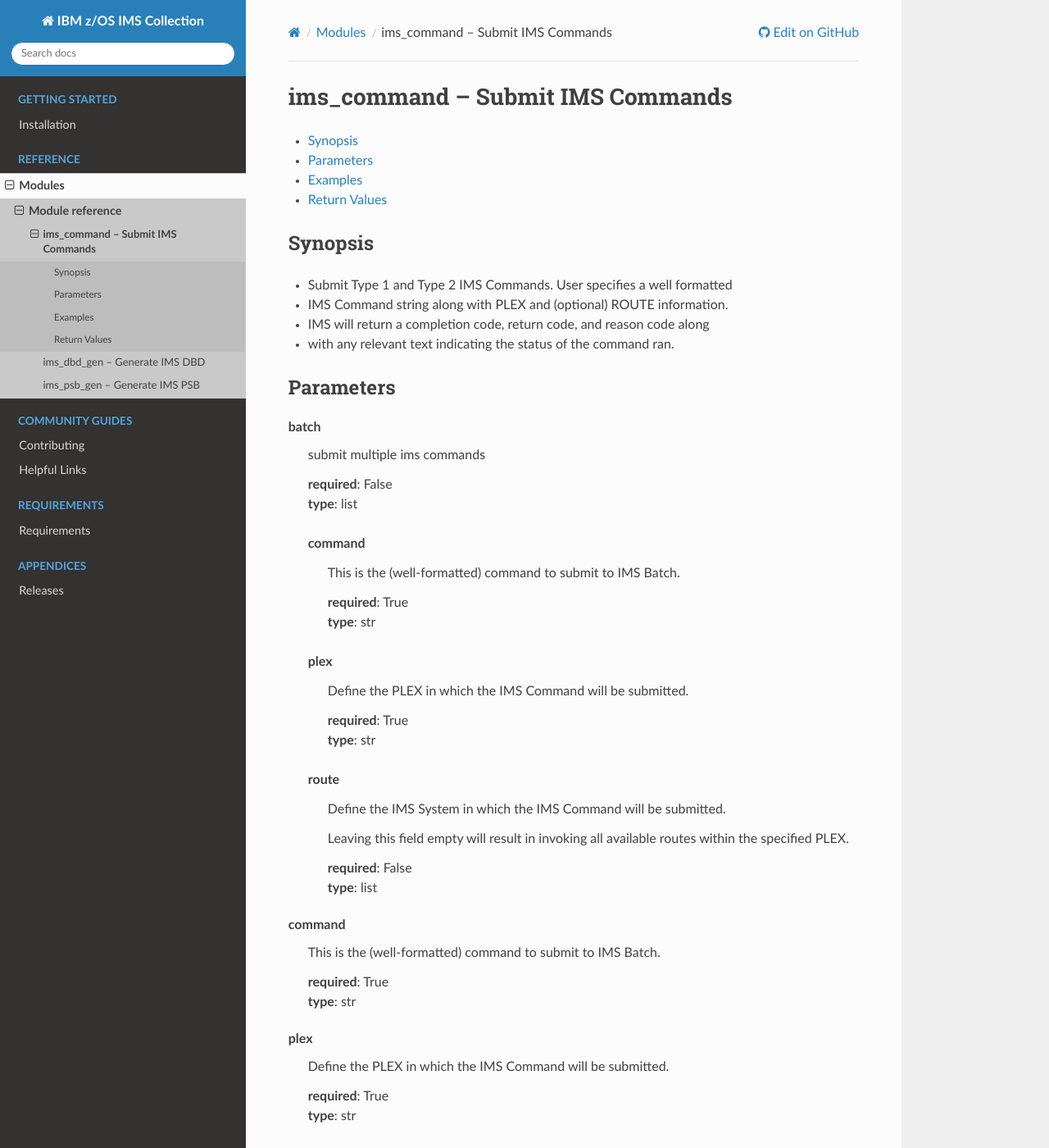
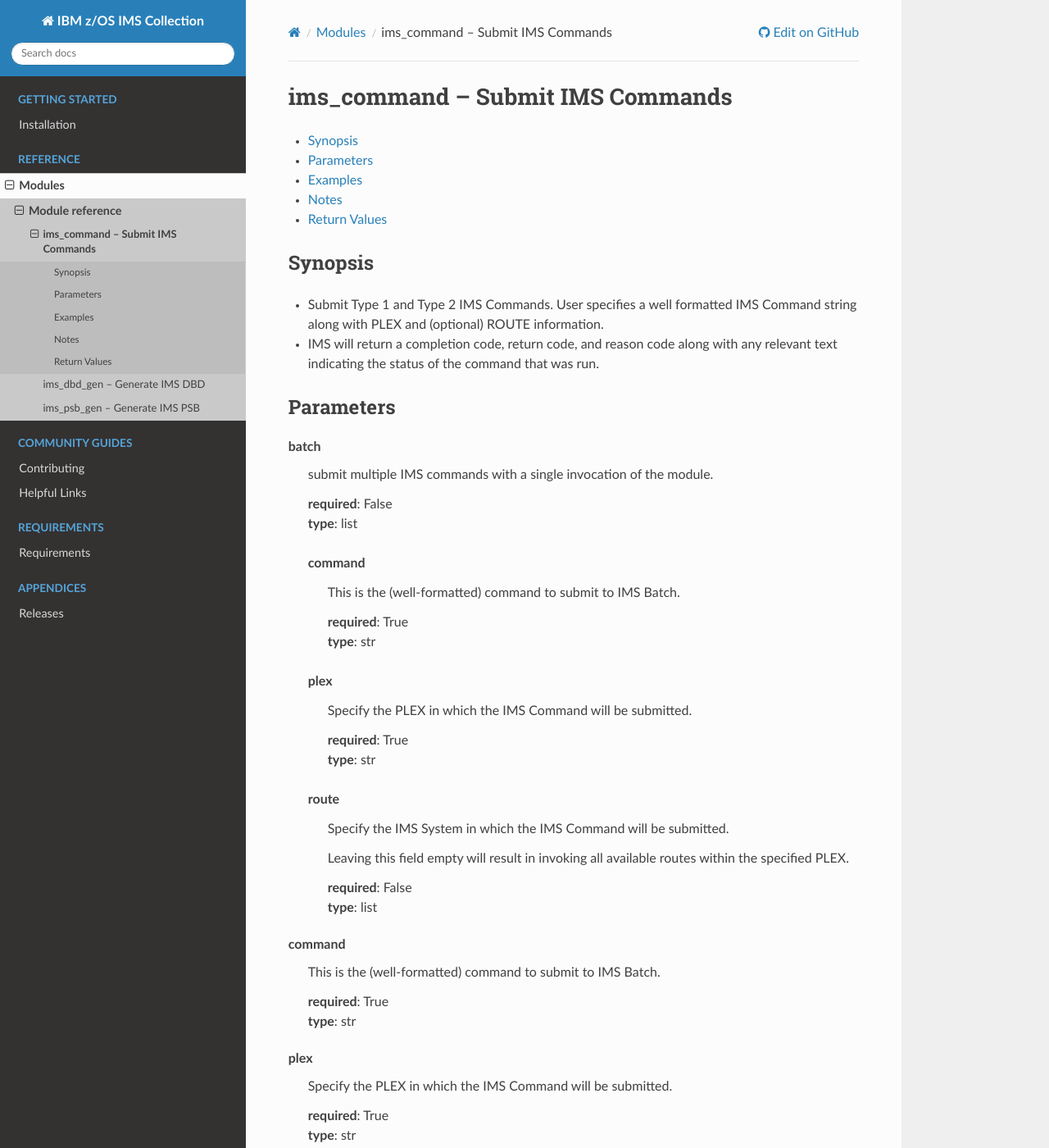
Before and after one commit to ansible-collections/ibm_zos_ims, a Sphinx documentation site: the page built from docs/source/modules/ims_command.rst, in a window 1280 px wide and 1400 px high. Shown: the whole window at 82% size. Built offline with Sphinx 7.4.7 and the Read the Docs theme 2.0.0, drawn with Linux system fonts in a browser that asks for light colours; pages that are not in the unit, such as notebooks, are missing from menus; some of the changed text lies outside the part shown.

Commit message:
add ims_command doc source rst.

```diff
--- a/docs/source/modules/ims_command.rst
+++ b/docs/source/modules/ims_command.rst
@@ -16,10 +16,8 @@
 
 Synopsis
 --------
-- Submit Type 1 and Type 2 IMS Commands. User specifies a well formatted
-- IMS Command string along with PLEX and (optional) ROUTE information.
-- IMS will return a completion code, return code, and reason code along
-- with any relevant text indicating the status of the command ran.
+- Submit Type 1 and Type 2 IMS Commands. User specifies a well formatted IMS Command string along with PLEX and (optional) ROUTE information.
+- IMS will return a completion code, return code, and reason code along with any relevant text indicating the status of the command that was run.
 
 
 
@@ -32,7 +30,7 @@
 
 
 batch
-  submit multiple ims commands
+  submit multiple IMS commands with a single invocation of the module.
 
 
   | **required**: False
@@ -52,7 +50,7 @@
 
 
   plex
-    Define the PLEX in which the IMS Command will be submitted.
+    Specify the PLEX in which the IMS Command will be submitted.
 
 
     | **required**: True
@@ -62,7 +60,7 @@
 
 
   route
-    Define the IMS System in which the IMS Command will be submitted.
+    Specify the IMS System in which the IMS Command will be submitted.
 
     Leaving this field empty will result in invoking all available routes within the specified PLEX.
 
@@ -85,7 +83,7 @@
 
 
 plex
-  Define the PLEX in which the IMS Command will be submitted.
+  Specify the PLEX in which the IMS Command will be submitted.
 
 
   | **required**: True
@@ -95,7 +93,7 @@
 
 
 route
-  Define the IMS System in which the IMS Command will be submitted.
+  Specify the IMS System in which the IMS Command will be submitted.
 
   Leaving this field empty will result in invoking all available routes within the specified PLEX.
 
@@ -160,6 +158,12 @@
 
 
 
+Notes
+-----
+
+.. note::
+   This module requires Structured Call Interface (SCI) and Operations Manager (OM) to be active in the target IMSplex.
+
 
 
 
@@ -235,7 +239,7 @@
 
 
            imsrc
-                | ['IMS general return code.']
+                | ['General IMS return code.']
 
 
                 | **type**: str
@@ -299,7 +303,7 @@
 
 
           type_2_data
-              | ['Data resulting from the output of the IMS Command submitted.']
+              | ['Data resulting from the output of the IMS command submitted.']
 
               | **returned**: sometimes
 
@@ -333,7 +337,7 @@
 
 
          original_command
-            | ['The command originally submitted by the user']
+            | ['The original command input to the module.']
 
             | **returned**: always
 
@@ -344,7 +348,7 @@
 
 
          msg
-            | ['The output message that the `ims_command` module generates']
+            | ['The output message that the `ims_command` module generates.']
 
             | **returned**: always
 
```
Also changed, not shown: other parts of docs/source/modules/ims_command.rst (+7 -7 lines).
